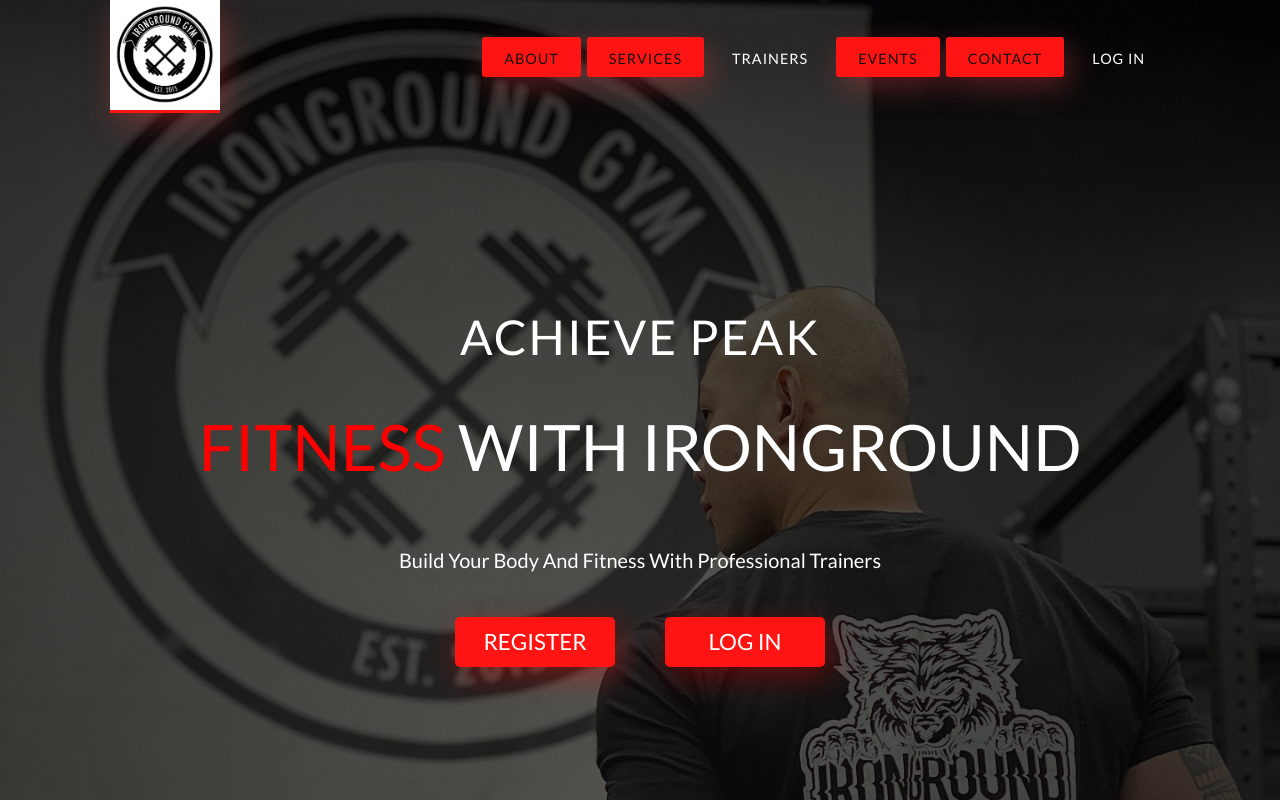
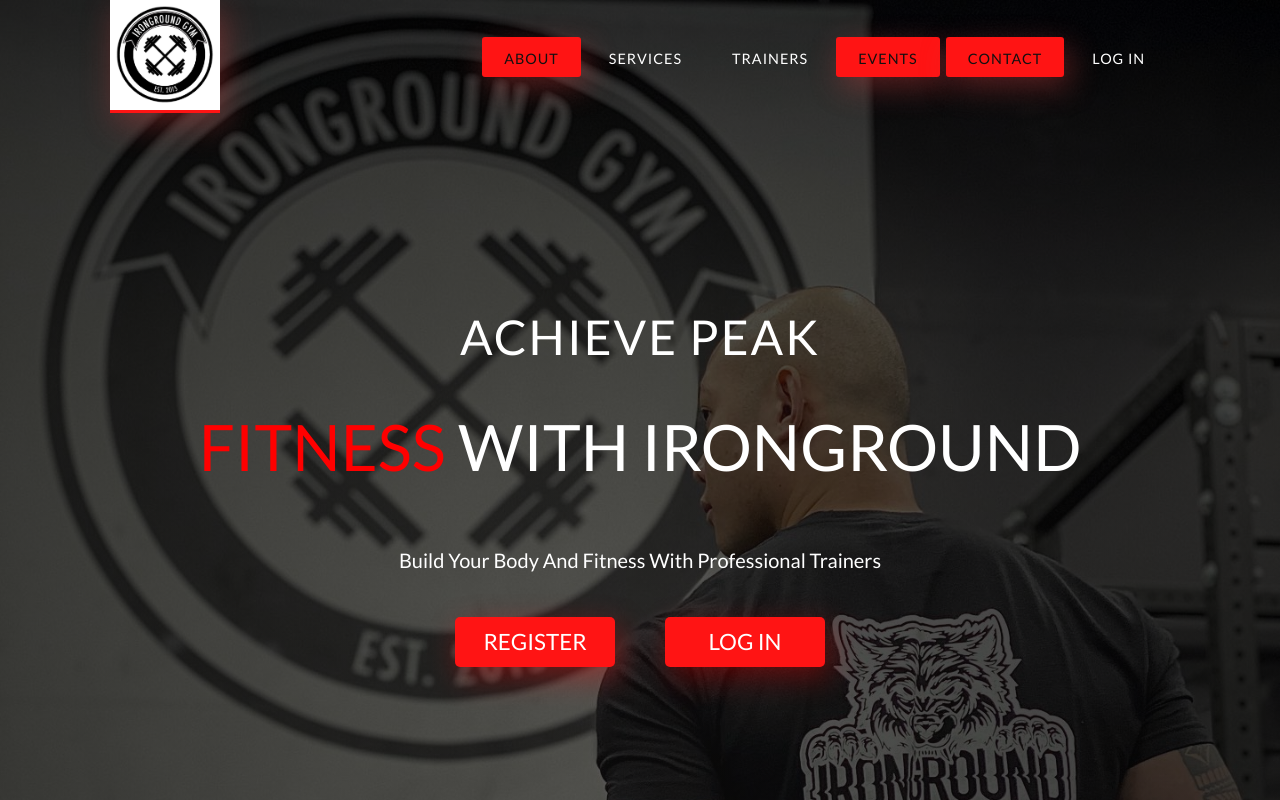
Before and after one commit to MichaelBHerman/gym_capstone, a React (Create React App) app: page / in a window 1280 px wide. Shown: the top 800 px of the page. Built offline with nearby package versions, Linux system fonts and the light colour scheme.

Commit message:
Added register form/css

```diff
--- a/src/App.js
+++ b/src/App.js
@@ -15,7 +15,7 @@
      <Switch>
 
      <Route exact path='/' component={Header} />
-     {/* <Services/> */}
+     <Route path = '/services' component={Services} />
      <Route path='/trainers' component={Trainers} />
 
      <Route path='/register' component={Form} />
--- a/src/Components/Navbar.jsx
+++ b/src/Components/Navbar.jsx
@@ -28,7 +28,7 @@
             </label>
             <ul className='menu'>
                 <li><NavLink to= '#'>About</NavLink></li>
-                <li><NavLink to= '#'>Services</NavLink></li>
+                <li><NavLink to= './services'>Services</NavLink></li>
                 <li><NavLink to= '/trainers'>Trainers</NavLink></li>
                 <li><NavLink to= '#'>Events</NavLink></li>
                 <li><NavLink to= '#'>Contact</NavLink></li>
```
